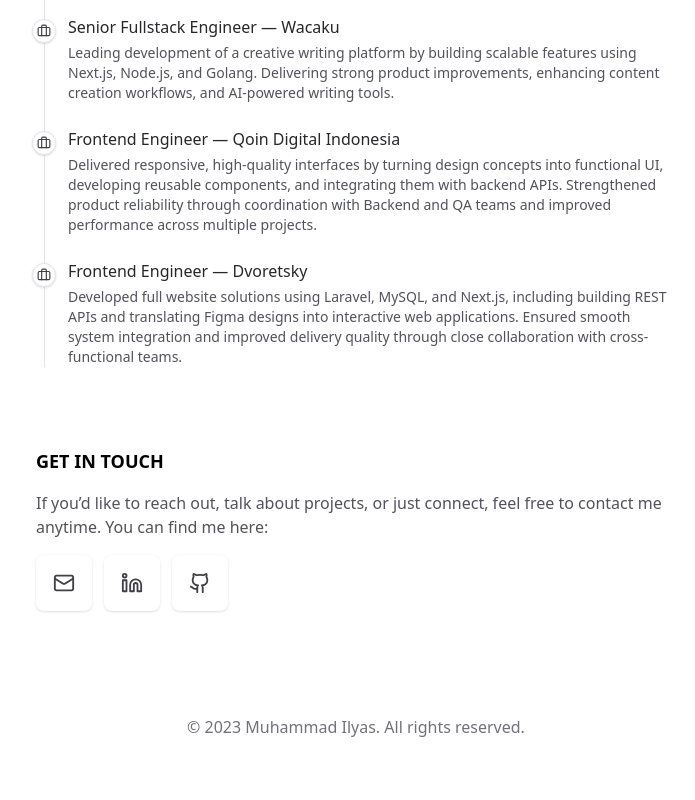
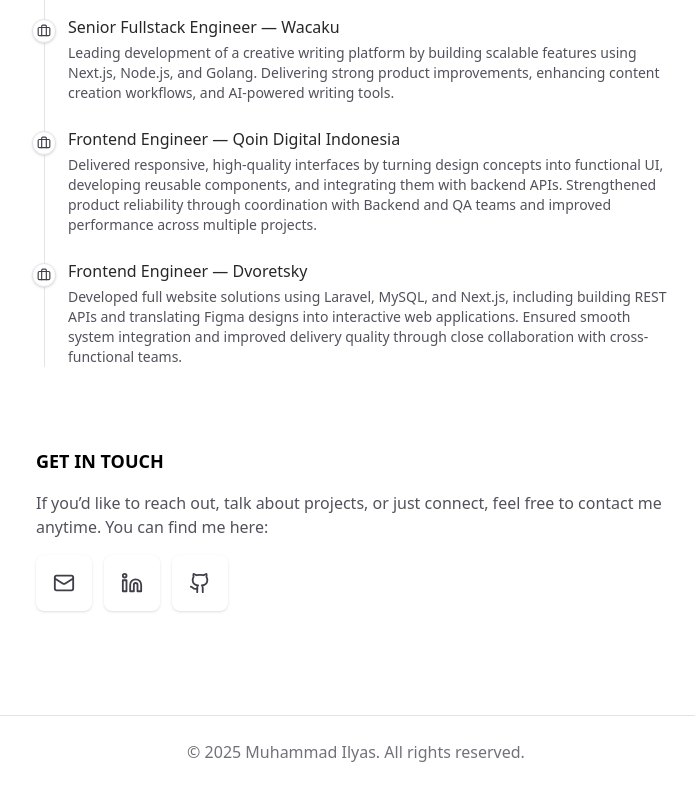
Before and after one commit to milyas26/bikin.site, a Next.js app: page / in a window 1280 px wide. Shown: the part 1801-2601 px from the top of the page, without its empty margins (284-979 px from the left). Built offline with nearby package versions, Linux system fonts and the light colour scheme.

Commit message:
style(Footer): update footer styling and make year dynamic
Add border and padding to footer and replace hardcoded year with dynamic value

```diff
--- a/components/Footer.tsx
+++ b/components/Footer.tsx
@@ -1,7 +1,9 @@
 export default function Footer() {
   return (
-    <footer className="mt-10 text-center text-zinc-500 dark:text-zinc-400 pb-24">
-      <p>&copy; 2023 Muhammad Ilyas. All rights reserved.</p>
+    <footer className="mt-10 text-center text-zinc-500 dark:text-zinc-400 pb-24 border-t border-zinc-200 dark:border-zinc-800 pt-6">
+      <p>
+        &copy; {new Date().getFullYear()} Muhammad Ilyas. All rights reserved.
+      </p>
     </footer>
   );
 }
```
